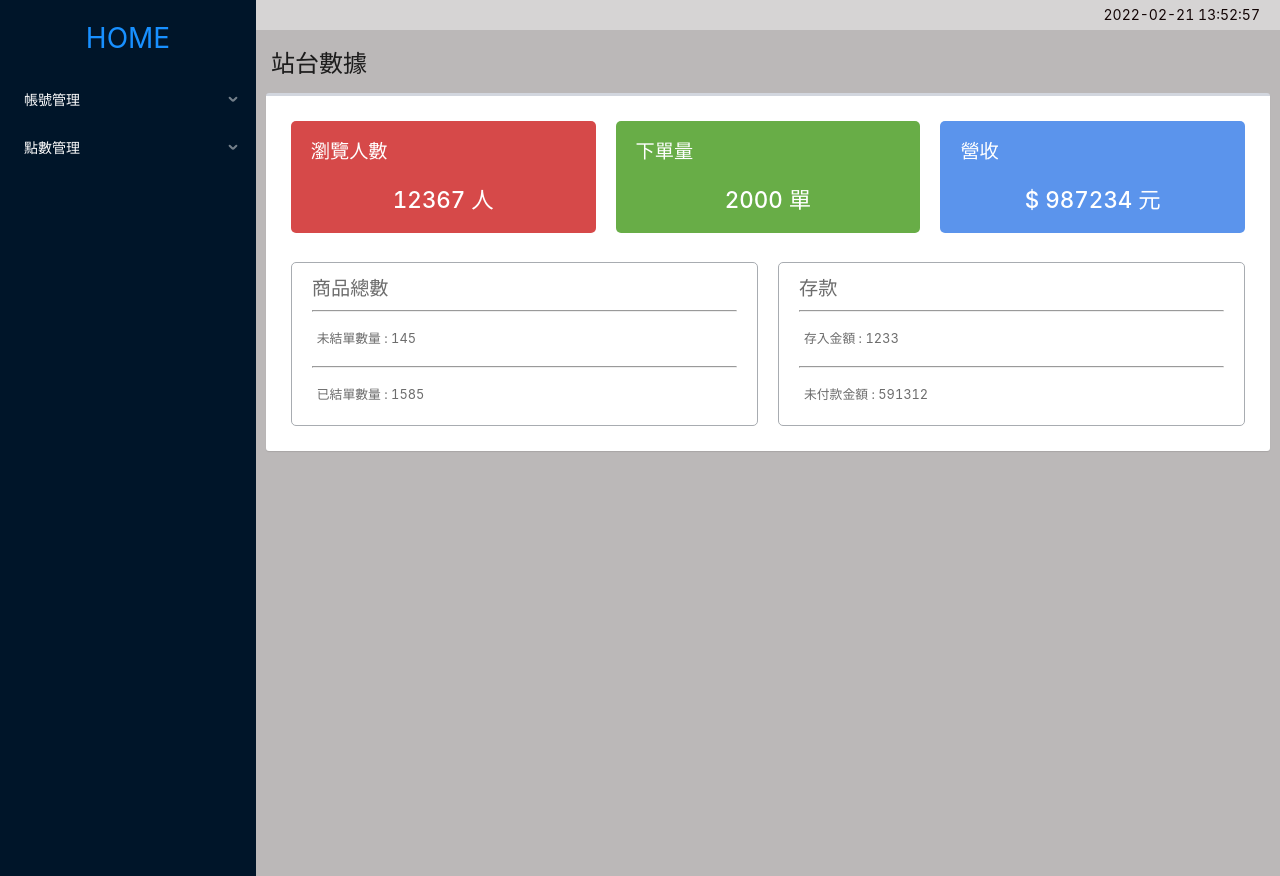
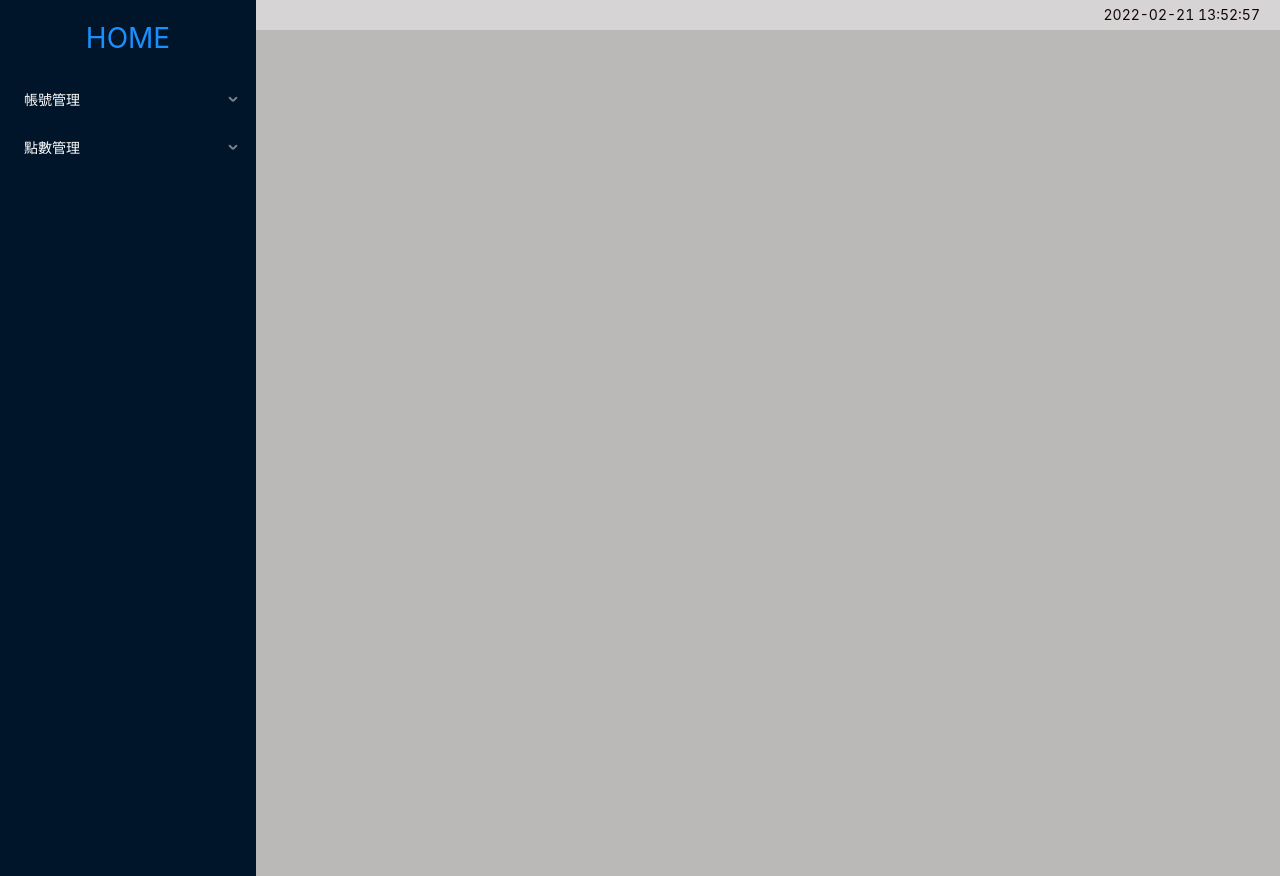
Before and after one commit to Pito0713/reactDemoooo, a React (Create React App) app: page / in a window 1280 px wide. Built offline with nearby package versions, Linux system fonts and the light colour scheme.

Commit message:
fixHomePage

```diff
--- a/src/App.js
+++ b/src/App.js
@@ -22,7 +22,7 @@ export default class APP extends React.Component {
             <div className="side-container">
               <HEADER></HEADER>
               <Routes>
-                <Route path="/" element={<WELLCOME />} />
+                <Route path="/reactDemoooo" element={<WELLCOME />} />
                 <Route path="accounts/hall" element={<HALL />} />
                 <Route path="accounts/hall-create" element={<HALLSUB />} />
                 <Route path="points/point" element={<POINTS />} />
--- a/src/welcome/index.js
+++ b/src/welcome/index.js
@@ -46,7 +46,7 @@ export default class welcome extends React.Component {
     render() {
         return (
             <div>
-                <MainPage title={'站台數據'} />
+                <MainPage title={'後台數據'} />
                 <div className='block'>
                     <div className='card-block'>
                         <div className='red-card card-container'>
```
